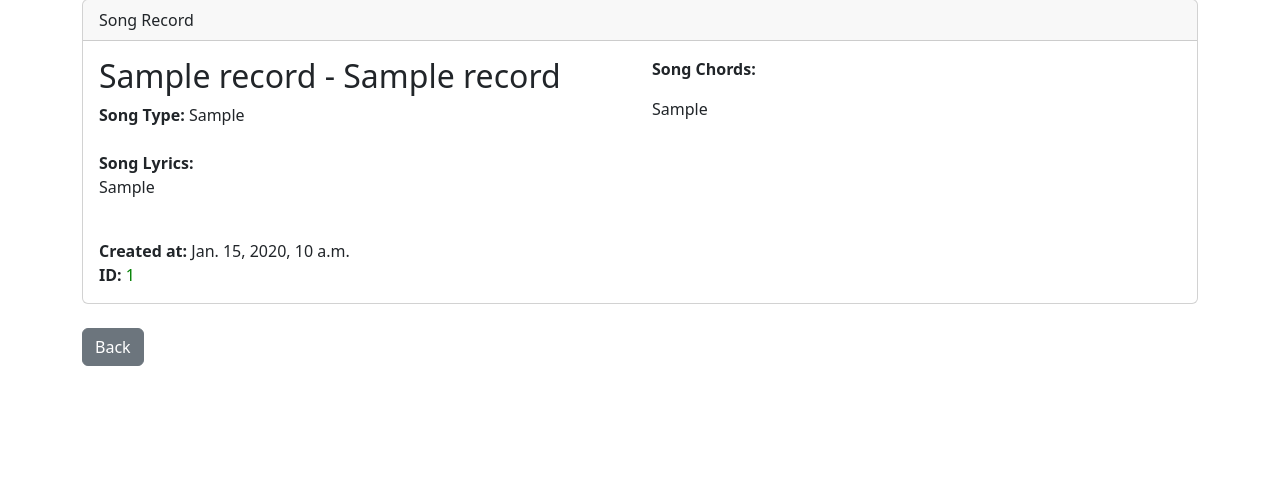
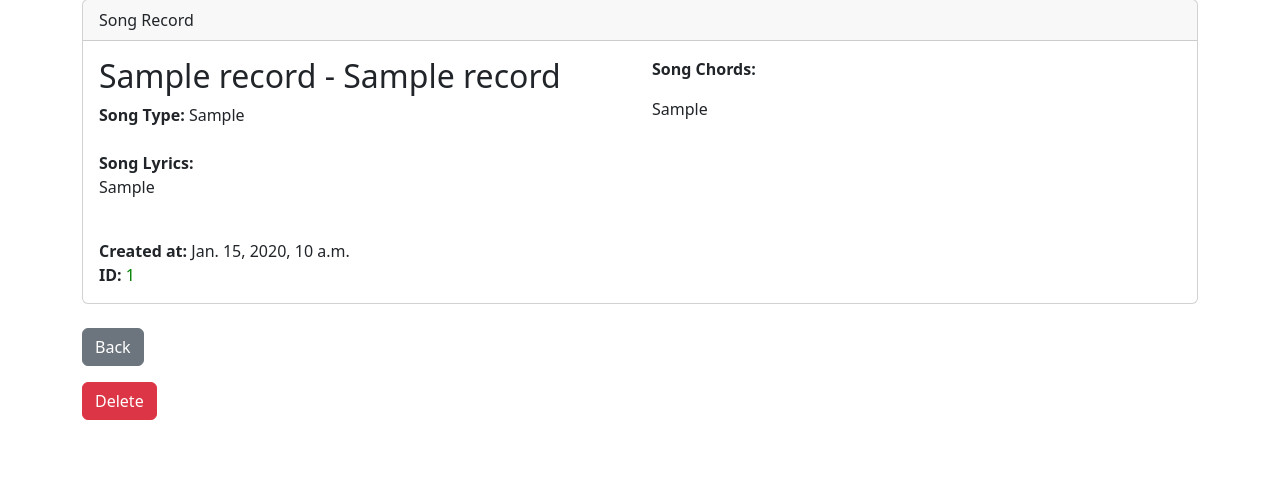
Before and after one commit to lnlydty/django_project, a Django app: page /record/1 in a window 1280 px wide. Shown: the part 81-558 px from the top of the page. Run offline with Django 5.2, Linux system fonts and the light colour scheme; a user stored in the database is signed in; tables that the repository leaves empty hold one stand-in row (values such as "Sample post").

Commit message:
delete_added

```diff
--- a/website1/templates/record.html
+++ b/website1/templates/record.html
@@ -32,5 +32,7 @@
 
 <br.><br/>
 <a href="{% url 'home' %}" class="btn btn-secondary">Back</a>
+</p>
+<a href="{% url 'delete_record' song_record.id %}" class="btn btn-danger">Delete</a>
 
 {% endblock %}
--- a/website1/urls.py
+++ b/website1/urls.py
@@ -7,4 +7,5 @@ urlpatterns = [
     path('logout/', views.logout_user, name='logout'),
     path('register/', views.register_user, name='register'),
     path('record/<int:pk>', views.song_record, name='record'),
+    path('delete_record/<int:pk>', views.delete_record, name='delete_record'),
 ]
--- a/website1/views.py
+++ b/website1/views.py
@@ -58,3 +58,14 @@ def song_record(request, pk):
 	else:
 		messages.success(request, "You must be logged in to view page.")
 		return redirect('home')
+
+
+def delete_record(request, pk):
+	if request.user.is_authenticated:
+		delete_it = Record.objects.get(id=pk)
+		delete_it.delete()
+		messages.success(request, "Record deleted succesfully.")
+		return redirect('home')
+	else:
+		messages.success(request, "Log in first to delete record.")
+		return redirect('home')
```
